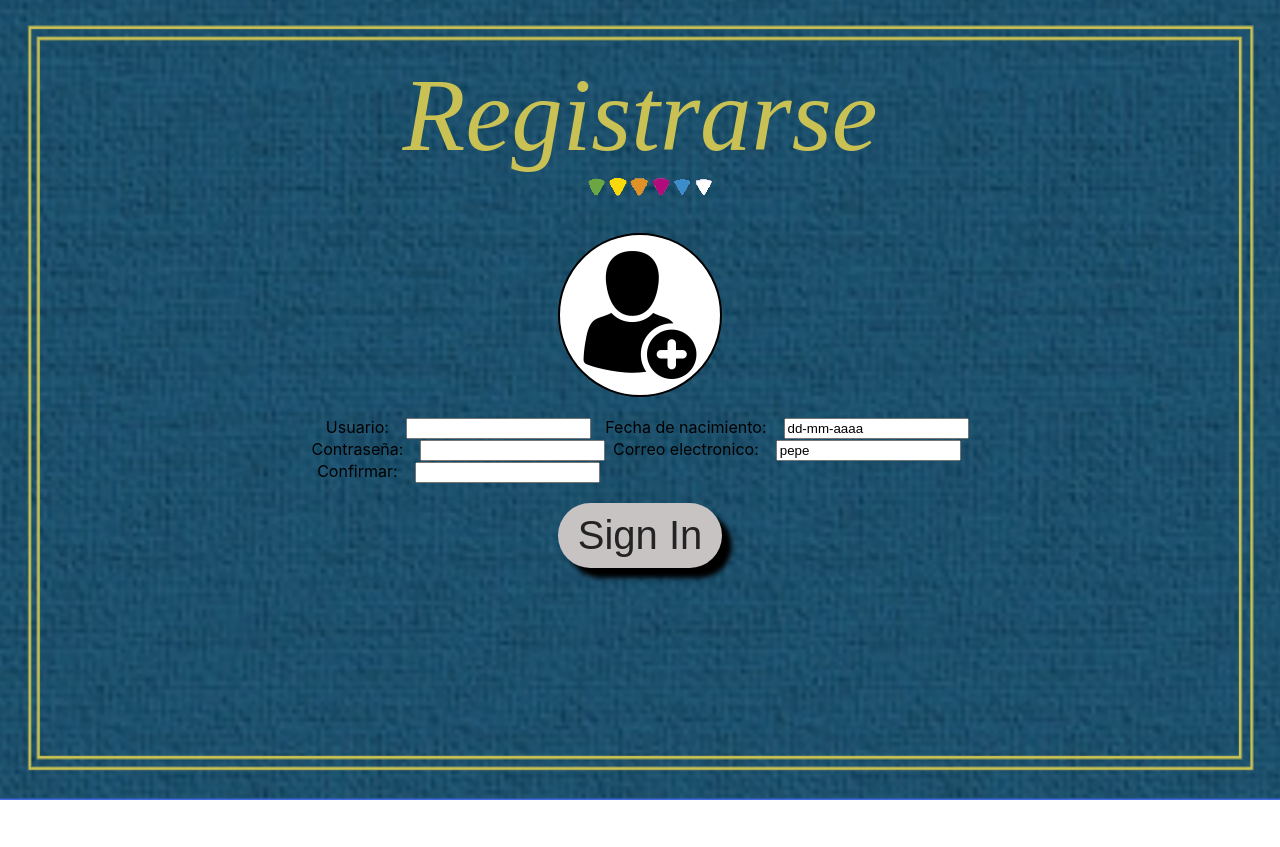
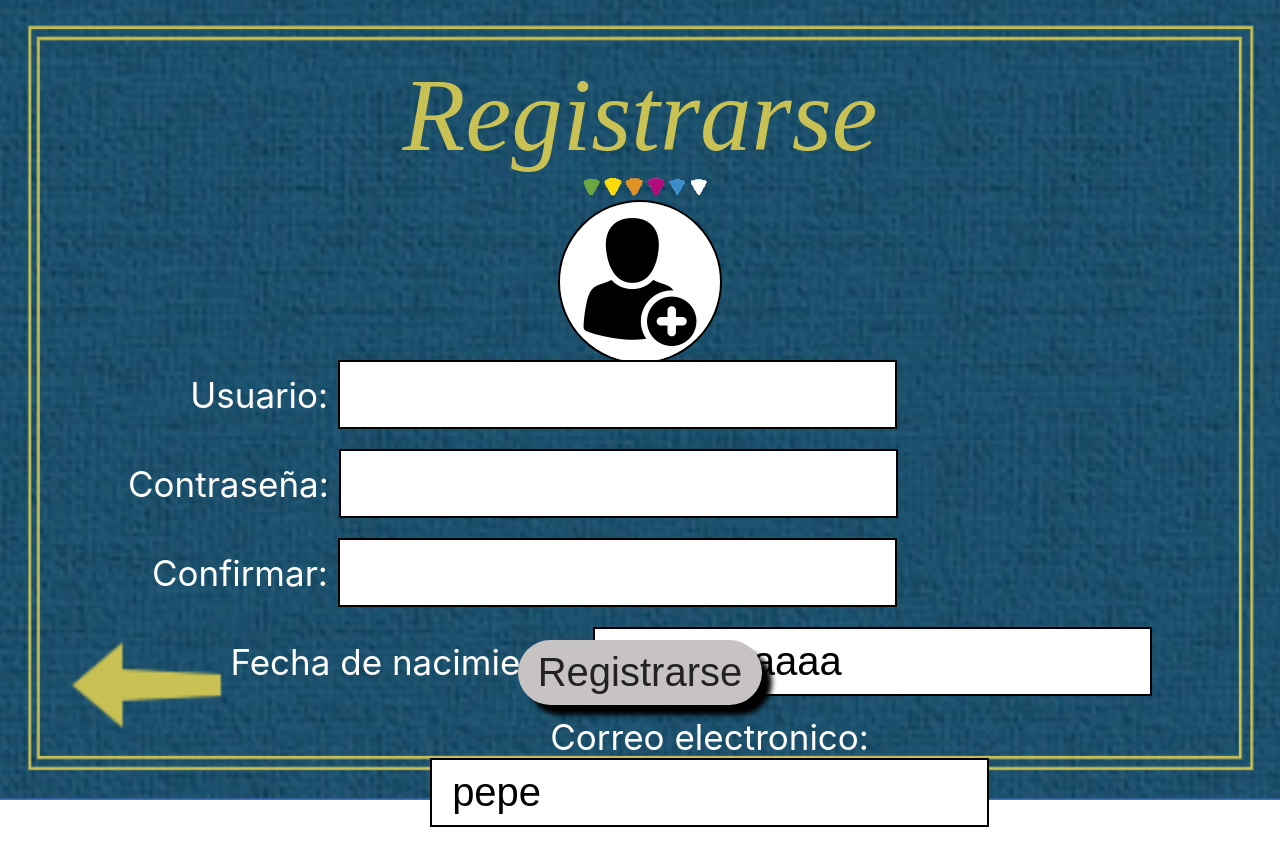
Before and after one commit to UNIZAR-30226-2023-02/Front-Web, a React (Create React App) app in the folder trivialb2b/: page /Registrarse in a window 1280 px wide. Before the commit the page ends 800 px from the top, so only its background shows below. Built offline with nearby package versions, Linux system fonts and the light colour scheme.

Commit message:
Registrarse

```diff
--- a/trivialb2b/src/Estilos/App.css
+++ b/trivialb2b/src/Estilos/App.css
@@ -66,7 +66,7 @@
   background-repeat: no-repeat;
   min-height: 5vh;
   align-items: center;
-  left: 38%;
+  left: 37%;
   border-image: 50;
 }
 
@@ -94,6 +94,7 @@
   font-size: 35px;
   background-color: none;
   border-radius: 50px;
+  /*border: 2px solid black;*/
 }
 
 .App-boton {
@@ -170,6 +171,9 @@
   background-size: 80%;
   background-repeat: no-repeat;
   background-position: center;
+  position: absolute;
+  top: 25%;
+  left:auto;
 }
 
 .App-IconoPerfil {
--- a/trivialb2b/src/InicioSesion.js
+++ b/trivialb2b/src/InicioSesion.js
@@ -2,6 +2,7 @@ import React, { useState } from "react";
 import './Estilos/App.css';
 import { useNavigate } from 'react-router-dom';
 import { useSession, setSession } from 'react-session';
+import Atras from "./Imagenes/Atras.png";
 
 //const URL = "https://6e01-146-158-156-138.eu.ngrok.io/api/usuarios/login/";
 const URL = "http://51.142.118.71:8000/api/usuarios/login/";
@@ -34,7 +35,11 @@ const InicioSesion = () => {
     });
   };
 
-  const onSubmit = () => {
+  const flechaAtras = async (event) => {
+    navigate(process.env.PUBLIC_URL+ '/');
+  };
+
+  const IniciarSesion = () => {
     //console.log(body);
     navigate(process.env.PUBLIC_URL+'/MenuJuego');
     fetch(URL, {
@@ -81,13 +86,10 @@ const InicioSesion = () => {
           </form>
         <font color="red" > {errores}</font>
         <br></br>
-        <button
-          className="App-boton"
-          style= {{top: "70%", left: "46%", position:"absolute"}}
-          onClick={() => onSubmit()}
-        >
-          Sign In
+        <button className="App-boton" style= {{top: "70%", left: "auto", position:"absolute"}} onClick={() => IniciarSesion()} >
+          Iniciar Sesion
         </button>
+        <img src={Atras} style={{width:"170px", height:"170px", top:"75%", left:"5%", cursor: "pointer", position: "absolute"}} onClick={() => flechaAtras()}/>
       </div>
     </div>
   );
--- a/trivialb2b/src/MenuJuego.js
+++ b/trivialb2b/src/MenuJuego.js
@@ -11,9 +11,6 @@ import Estadisticas from './Estadisticas';
 
 //const URL = "https://6e01-146-158-156-138.eu.ngrok.io/api/usuarios/login/";
 const URL = "https://51.142.118.71:8000/api/usuarios/login/";
-
-
-
 
 function CeldaDesplegable( props ) {
  return (
@@ -60,8 +57,6 @@ const MenuJuego = () => {
   const onCerrarSesion = async (event) => {
     navigate(process.env.PUBLIC_URL + '/CerrarSesion');
   };
-
-
 
   return (
     <div className="App">
--- a/trivialb2b/src/Registrarse.js
+++ b/trivialb2b/src/Registrarse.js
@@ -1,6 +1,7 @@
 import React, { useState } from "react";
 import './Estilos/App.css';
 import { useNavigate } from 'react-router-dom';
+import Atras from "./Imagenes/Atras.png";
 
 
 //const URL = "https://6e01-146-158-156-138.eu.ngrok.io/api/usuarios/login/";
@@ -9,11 +10,8 @@ const URL = "http://51.142.118.71:8000/api/usuarios/register/";
 function CuadroTexto(props) {
   return (
     <div>
-      <a className="App-CuadroTexto" style={{marginRight:"17px"}}> {props.texto}:  </a>
-      <input className="App-texto"
-      color="black"
-      margin="normal"
-      variant="outlined"
+      <a> {props.texto}:  </a>
+      <input className="App-textoNegro"
         label={props.label}
         name={props.nombre}
         value={props.valor}
@@ -37,7 +35,12 @@ const Registrarse = () => {
     });
   };
 
-  const onSubmit = () => {
+  const flechaAtras = async (event) => {
+    navigate(process.env.PUBLIC_URL+ '/');
+  };
+
+
+  const Registrarse = () => {
     console.log(body);
     //navigate(process.env.PUBLIC_URL + '/MenuJuego');
 
@@ -83,29 +86,27 @@ const Registrarse = () => {
           </div>
           <div className="App-iconoRegistro"> </div>
 
-          <form className="App-CuadrosTexto">
+          <form className="App-Input" style={{left: "10%", top:"45%", height:"30%", width: "80%", position: "absolute"}}>
             <div className="App-CuadrosTextoIzq" >
+              <div style={{marginLeft:"8%"}}>
                 <CuadroTexto texto="Usuario" label="username" nombre="username" valor={body.username} funcion={handleChange} />
+              </div>
               <CuadroTexto texto="Contraseña" type="password" label="password" nombre="password"  valor={body.password} funcion={handleChange} />
+              <div style={{marginLeft:"3%"}}>
                 <CuadroTexto texto="Confirmar" type="password" label="confpassword" nombre="confirm_password"  valor={body.confirm_password} funcion={handleChange} />
-
+              </div>
             </div>
             <div className="App-CuadrosTextoDer" >
               <CuadroTexto texto="Fecha de nacimiento" label="fecha_nac" nombre="fecha_nac"  valor={body.fecha_nac} funcion={handleChange} />
+              <div style={{marginLeft:"4%"}}>
                 <CuadroTexto texto="Correo electronico" type="email" label="correo" nombre="correo" valor={body.correo} funcion={handleChange} />
               </div>
+            </div>
           </form>
-
-          <button
-            variant="contained"
-
-            color="secondary"
-            className="App-boton"
-            style= {{top: "80%", left: "44%"}}
-            onClick={() => onSubmit()}
-          >
-            Sign In
+          <button className="App-boton" style= {{top: "80%", left: "auto", position:"absolute"}} onClick={() => Registrarse()} >
+            Registrarse
           </button>
+          <img src={Atras} style={{width:"170px", height:"170px", top:"75%", left:"5%", cursor: "pointer", position: "absolute"}} onClick={() => flechaAtras()}/>
         </header>
     </div>
   );
```
Lines whose indentation alone changed are shown as unchanged.
